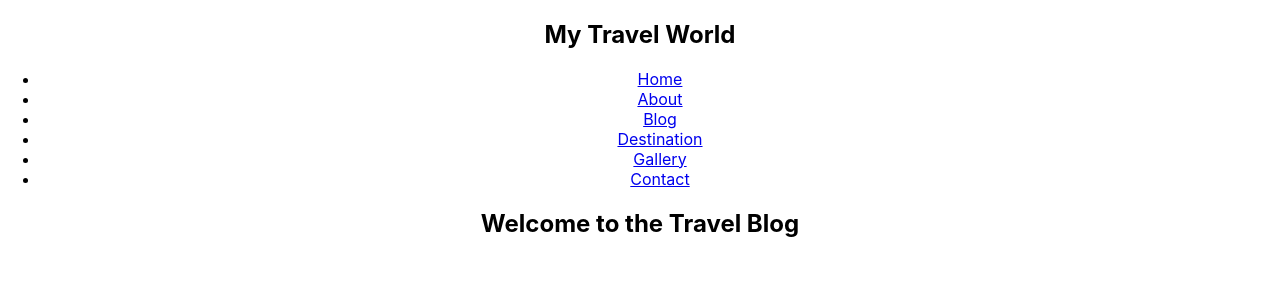
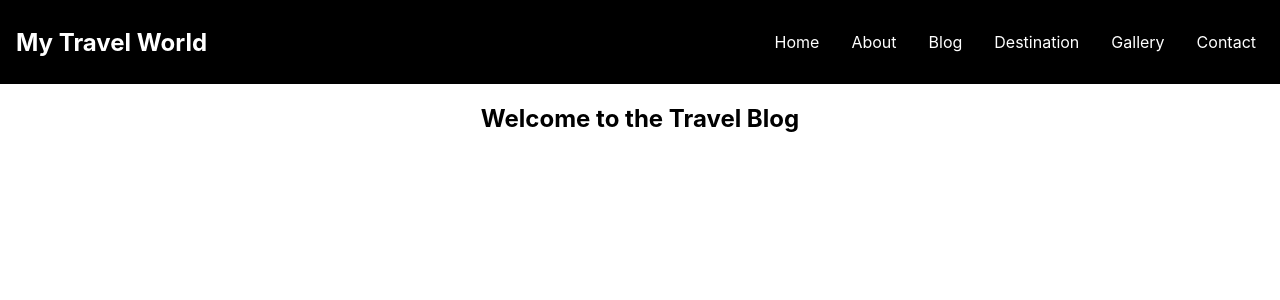
Before and after one commit to Dhvani-intwala/travel-blog, a React (Create React App) app: page / in a window 1280 px wide. Shown: the top 300 px of the page. Built offline with nearby package versions, Linux system fonts and the light colour scheme.

Commit message:
Created navbar.css file and added applied style for navbar

```diff
--- a/src/nav.js
+++ b/src/nav.js
@@ -1,5 +1,5 @@
 import React from 'react';
-
+import './navbar.css';
 
 const Navbar = () => {
   return (
@@ -8,12 +8,12 @@ const Navbar = () => {
         <h1>My Travel World</h1>
       </div>
       <ul className="navbar-links">
-        <li><a href="#">Home</a></li>
-        <li><a href="#">About</a></li>
-        <li><a href="#">Blog</a></li>
-        <li><a href="#">Destination</a></li>
-        <li><a href="#">Gallery</a></li>
-        <li><a href="#">Contact</a></li>
+        <li><a href="#home">Home</a></li>
+        <li><a href="#about">About</a></li>
+        <li><a href="#blog">Blog</a></li>
+        <li><a href="#destination">Destination</a></li>
+        <li><a href="#galery">Gallery</a></li>
+        <li><a href="#contact">Contact</a></li>
       </ul>
     </nav>
   );
--- /dev/null
+++ b/src/navbar.css
@@ -0,0 +1,33 @@
+.navbar {
+    display: flex;
+    justify-content: space-between;
+    align-items: center;
+    background-color: #000000;
+    padding: 1rem;
+}
+
+.navbar-brand h1 {
+    color: white;
+    margin: 0;
+}
+
+.navbar-links {
+    list-style: none;
+    display: flex;
+    gap: 1rem;
+}
+
+.navbar-links li {
+    display: inline;
+}
+
+.navbar-links a {
+    color: white;
+    text-decoration: none;
+    padding: 0.5rem;
+}
+
+.navbar-links a:hover {
+    background-color: #555;
+    border-radius: 5px;
+}
```
